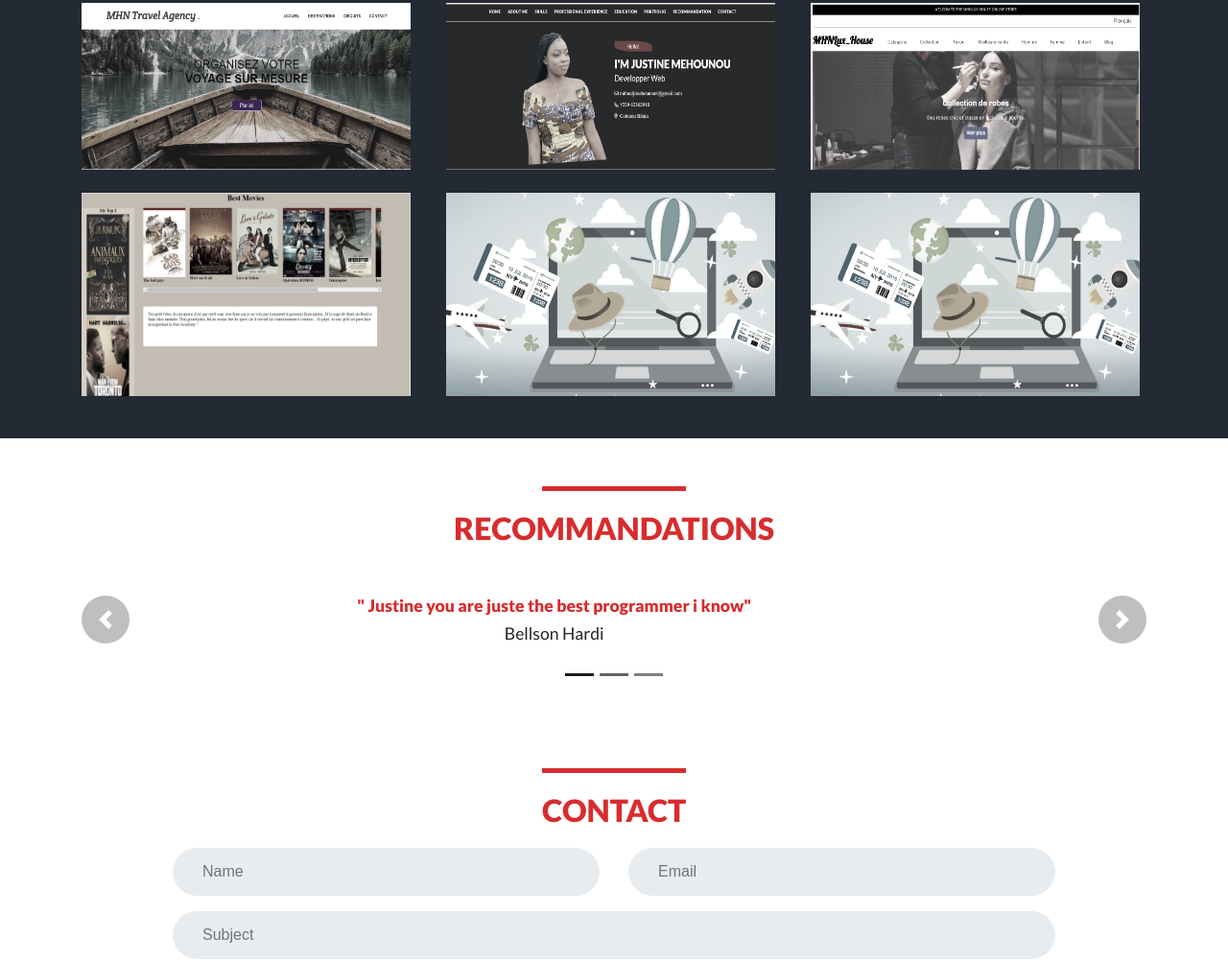
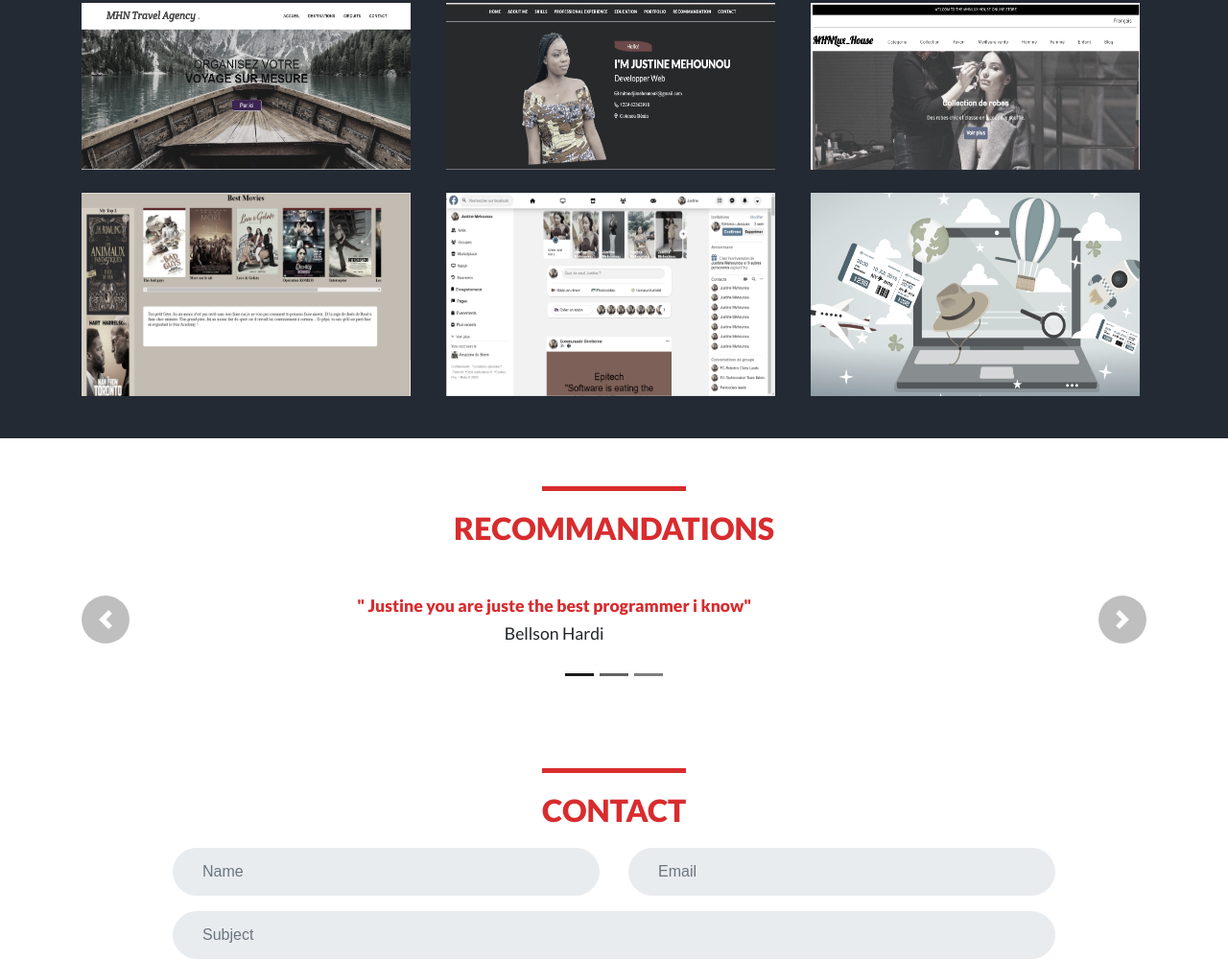
Before and after one commit to JustineMHN/Portfolio, a plain HTML site: page index.html in a window 1280 px wide. Shown: the part 3629-4630 px from the top of the page at 96% size. Drawn offline with nearby package versions, Linux system fonts and the light colour scheme; some packages are replaced by stand-ins of ours.

Commit message:
justbook.png

```diff
--- a/index.html
+++ b/index.html
@@ -296,7 +296,7 @@
           </div>
           <div class="col-md-4 portfolio_item" id="">
             <a href="#">
-              <img src="/assets/images/travelAgency.png" alt="" id="1000000">
+              <img src="/assets/images/Justbook.png" alt="" id="Facebook_Clone">
             </a>
           </div>
           <div class="col-md-4 portfolio_item" id="">
```
Also changed, not shown: assets/images/Justbook.png (added).
